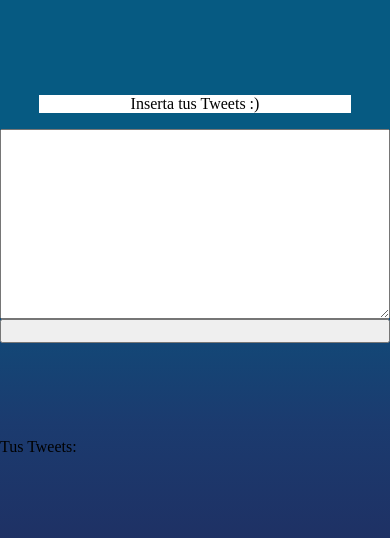
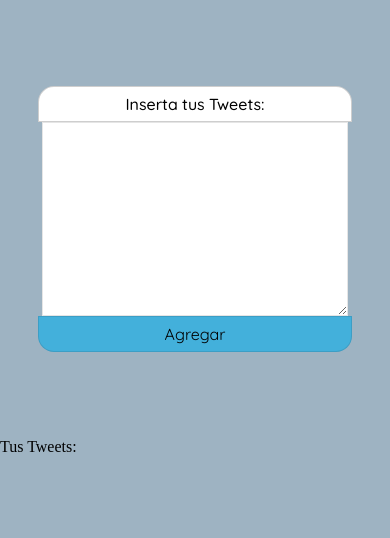
Before and after one commit to hansWindu/LocalStorageTweets-OWP, a plain HTML site: page index.html in a window 390 px wide. Drawn offline with nearby package versions, Linux system fonts and the light colour scheme.

Commit message:
Retocando un poco el modelo

```diff
--- a/css/colors.sass
+++ b/css/colors.sass
@@ -1,5 +1,5 @@
 // Firts Color Hunt
-$color-blue-dark: #21295C
-$color-pink-red: #1B3B6F
+$color-blue-dark: #9EB3C2
+$color-pink-red: #43B0DB
 $color-orange: #065A82
 $color-camerun: #ffbd69
--- a/css/desktop.sass
+++ b/css/desktop.sass
@@ -1,3 +1,4 @@
 @import 'desktop/footer'
 @import 'desktop/_header'
 @import 'colors'
+@import 'typography'
--- a/css/mobile.sass
+++ b/css/mobile.sass
@@ -1,4 +1,5 @@
 @import 'mobile/footer'
 @import 'mobile/_header'
 @import 'colors'
+@import 'typography'
 @import 'mobile/pages/_base'
--- a/css/mobile/pages/_base.sass
+++ b/css/mobile/pages/_base.sass
@@ -1,7 +1,7 @@
 .base
     width: 100%
     height: 100vh
-    background: linear-gradient(0deg, $color-blue-dark 25%, $color-pink-red 50%, $color-orange 75%)
+    background: $color-blue-dark
     .inserta
         width: 100%
         height: 50%
@@ -14,3 +14,31 @@
             width: 80%
             background-color: white
             align-self: center
+            padding: .5rem 0
+            margin-bottom: 0
+            border: 1px #00000031 solid
+            border-top-right-radius: 1rem
+            border-top-left-radius: 1rem
+            font-family: $quicksand
+            font-weight: 500
+        &__text
+            width: 69.63%
+            align-self: center
+            height: 10rem
+            font-family: $quicksand
+            font-weight: 500
+            outline: none
+            border: none
+            border: 1px #0000001a solid
+            padding: 1rem
+        &__button
+            width: 80.5%
+            align-self: center
+            border-bottom-left-radius: 1rem
+            border-bottom-right-radius: 1rem
+            border: none
+            outline: none
+            border: 1px #0000001a solid
+            font-family: $quicksand
+            padding: .5rem 0
+            background-color: $color-pink-red
--- /dev/null
+++ b/css/typography.sass
@@ -0,0 +1 @@
+$quicksand: 'Quicksand', sans-serif
--- a/index.html
+++ b/index.html
@@ -12,16 +12,17 @@
     <!--Normalize-->
     <link rel="stylesheet" type="text/css" href="https://cdnjs.cloudflare.com/ajax/libs/normalize/8.0.1/normalize.min.css">
     <!--Tipography-->
+    <link href="https://fonts.googleapis.com/css2?family=Quicksand:wght@300;400;500;600;700&display=swap" rel="stylesheet">
     <!--Font Awesome-->
     <script src="https://kit.fontawesome.com/3674c8747c.js" crossorigin="anonymous"></script>
 <body>
     <div class="base">
         <div class="inserta">
             <p class="inserta__logo">
-                Inserta tus Tweets :)
+                Inserta tus Tweets:
             </p>
             <textarea name="Area-Tweets" class="inserta__text" id="inserta__text" cols="30" rows="10"></textarea>
-            <input type="button" value="" class="inserta__button">
+            <input type="button" value="Agregar" class="inserta__button">
         </div>
         <div class="tweets">
             <p class="tweets__logo">
```
Also changed, not shown: css/mobile.css, css/typography.css (added).
